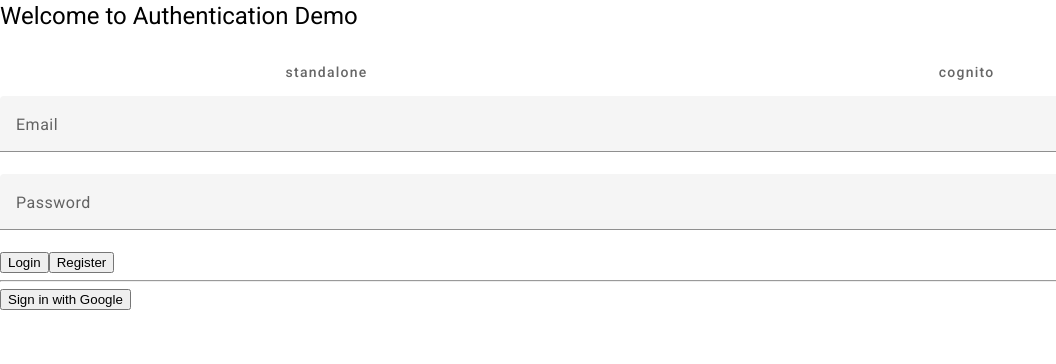
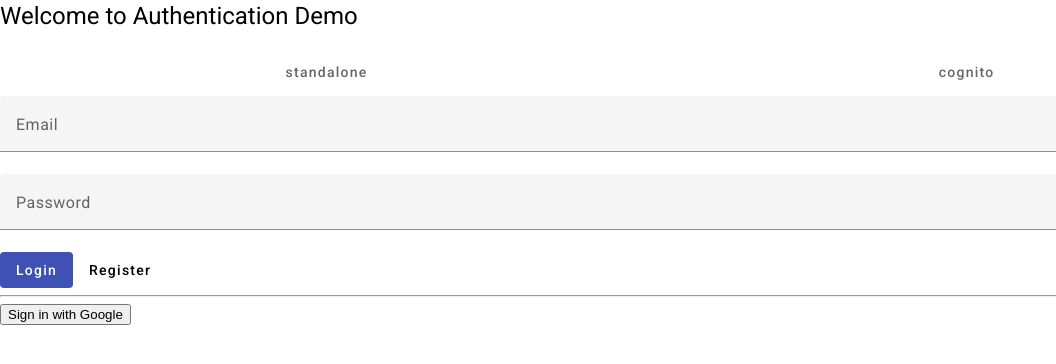
Before and after one commit to dylanbartley/demo_auth_app, an Angular app: page /standalone in a window 1280 px wide. Shown: the top 364 px of the page, without its empty margins (0-1056 px from the left). Built offline with nearby package versions, Linux system fonts and the light colour scheme.

Commit message:
more view switch logic

```diff
--- a/src/app/standalone/standalone.component.html
+++ b/src/app/standalone/standalone.component.html
@@ -26,12 +26,12 @@
         </div>
         <div>
             @if (view==LOGIN_VIEW) {
-                <button id="loginBtn" mat-flat-button color="primary">Login</button>
-                <button id="registerBtn" mat-flat-button>Register</button>
+                <button id="loginBtn" type="button" mat-flat-button color="primary">Login</button>
+                <button id="registerBtn" type="button" mat-flat-button (click)="onViewToggle(REGISTER_VIEW)">Register</button>
             }
             @else {
-                <button id="submitBtn" mat-flat-button color="primary">Submit</button>
-                <button mat-flat-button>Cancel</button>
+                <button id="submitBtn" type="button" mat-flat-button color="primary">Submit</button>
+                <button id="cancelBtn" type="button" mat-flat-button (click)="onViewToggle()">Cancel</button>
             }
         </div>
     </form>
--- a/src/app/standalone/standalone.component.ts
+++ b/src/app/standalone/standalone.component.ts
@@ -2,13 +2,15 @@ import { Component } from '@angular/core';
 
 import { MatFormFieldModule } from '@angular/material/form-field';
 import { MatInputModule } from '@angular/material/input';
+import { MatButtonModule } from '@angular/material/button';
 
 @Component({
   selector: 'app-standalone',
   standalone: true,
   imports: [
     MatFormFieldModule,
-    MatInputModule
+    MatInputModule,
+    MatButtonModule
   ],
   templateUrl: './standalone.component.html'
 })
@@ -18,4 +20,7 @@ export class StandaloneComponent {
 
   view: string = this.LOGIN_VIEW;
 
+  onViewToggle ( view: string = this.LOGIN_VIEW ) {
+    this.view = view;
+  }
 }
```
Also changed, not shown: 1 other file (tests, documents, lock files or other folders).
